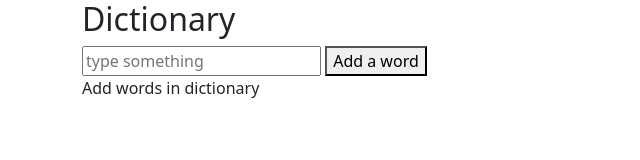
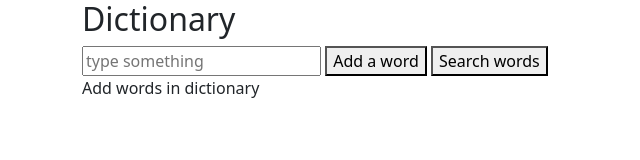
Before and after one commit to RazvanSauciuc/Dictionary, a plain HTML site: page index.html in a window 1280 px wide. Shown: the whole page, without its empty margins (0-640 px from the left). Drawn offline with nearby package versions, Linux system fonts and the light colour scheme.

Commit message:
Update index.html

```diff
--- a/index.html
+++ b/index.html
@@ -10,6 +10,7 @@
       <h2>Dictionary</h2>
       <input id = "text" placeholder="type something">
       <button onclick="addWords()">Add a word</button>
+      <button onclick="searchWords()">Search words</button>
       <p id = "textinput">Add words in dictionary</p>
       <script src="script.js"></script>
     </div>
```
